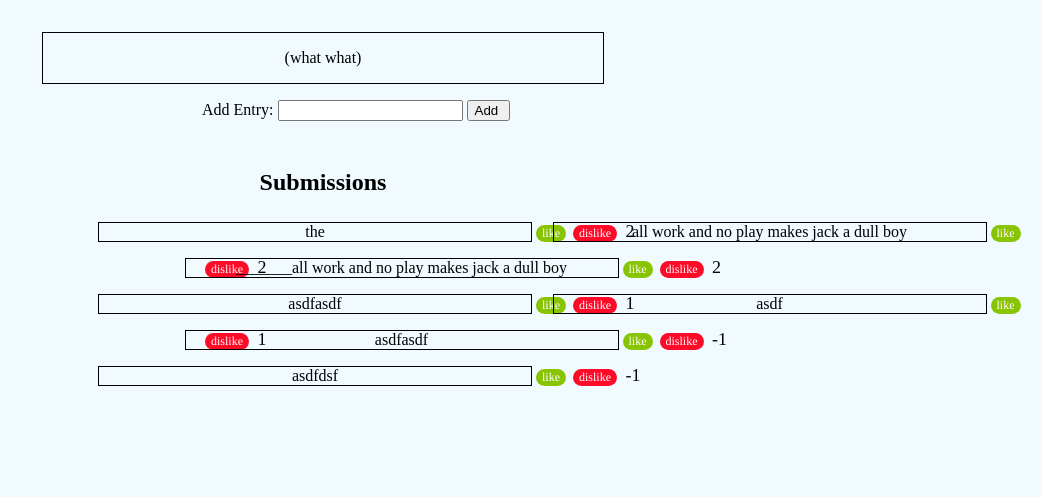
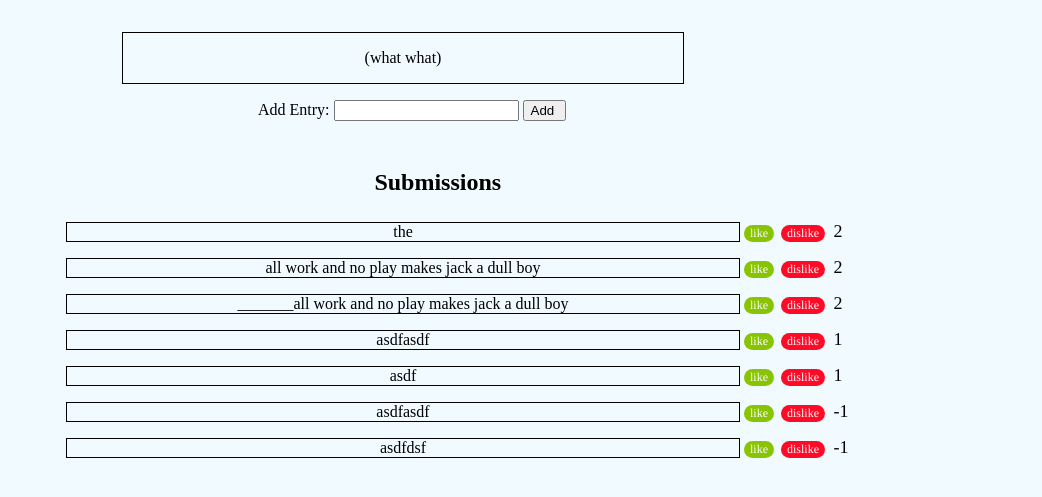
Before and after one commit to gregory-adler/collaborative_writing_blog, a Django app: page /1 in a window 1280 px wide. Shown: the part 176-673 px from the top of the page, without its empty margins (238-1280 px from the left). Run offline with Django 3.2, Linux system fonts and the light colour scheme; data comes from the database, SQL or seed files in the repository.

Commit message:
CSS formatting for all browsers

```diff
--- a/cwblog/blogapp/static/blogapp/style.css
+++ b/cwblog/blogapp/static/blogapp/style.css
@@ -63,10 +63,13 @@ header, .full-width {
 	margin-top: -.5em;
 }
 
+.story_box {
+	margin-left: 50%;
+}
 
 
 .body {
-	margin-left: 17em;
+	margin-left: -17.5em;
 	width: 34em;
 	padding-left: .5em;
 	padding-right: .5em;
@@ -102,7 +105,7 @@ header, .full-width {
 
 .submissions {
 
-	margin-left: 27em;
+	margin-left: 50%;
 
 }
 
@@ -110,8 +113,8 @@ header, .full-width {
 	position: relative;
 	border: solid;
 	border-width: 1px;
-	width: 25em;
-	margin-left: -6.5em;
+	width: 40em;
+	margin-left: -21em;
 	word-wrap: break-word;
 	padding-left: 1em;
 	padding-right: 1em;
@@ -121,10 +124,13 @@ header, .full-width {
 
 .submission_title {
 	font-size: 12px;
-	margin-left: 4.8em;
 	margin-bottom: -.5em;
+	margin-left: 45%;
 }
 
+.submission_title2 {
+	margin-left: -26em;
+}
 .text {
 	text-align: center;
 }
@@ -179,7 +185,12 @@ header, .full-width {
 
 .add_submission {
 	padding-bottom: 1em;
-	margin-left: 27em;
+	margin-left: 50%;
+
+}
+
+.text_box {
+	margin-left: -9em;
 }
 
 .submission_entry {
--- a/cwblog/blogapp/templates/blogapp/main.html
+++ b/cwblog/blogapp/templates/blogapp/main.html
@@ -63,16 +63,20 @@
 
 
     <div class= "add_submission">
+    <div class= "text_box">
     <form action='{{ stories.number }}/submission/' method='post'>
         {% csrf_token %}
         <p> Add Entry: <input type= "text" name="submission">
         <input type="hidden" name="story_id" value="{{ story.pk }}">
         <input type="submit" name="submission_button" value="Add ">
     </div>
+    </div>
 
     <div class= "submissions">
         <div class= "submission_title">
+        <div class= "submission_title2">
             <h1> Submissions </h1>
+        </div>
         </div>
         {% for submission in submissions %}
             {% ifequal submission.story.pk story.pk %}
```
Also changed, not shown: 2 other files.
